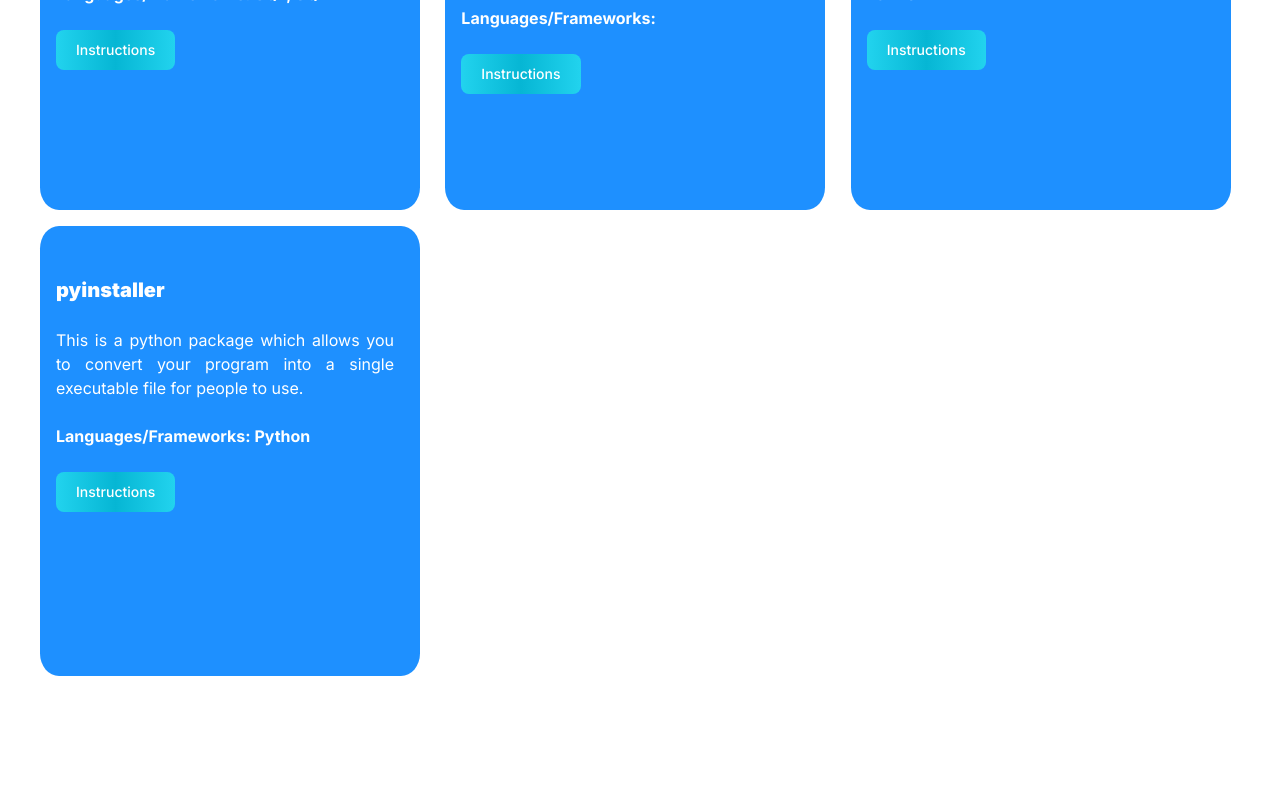
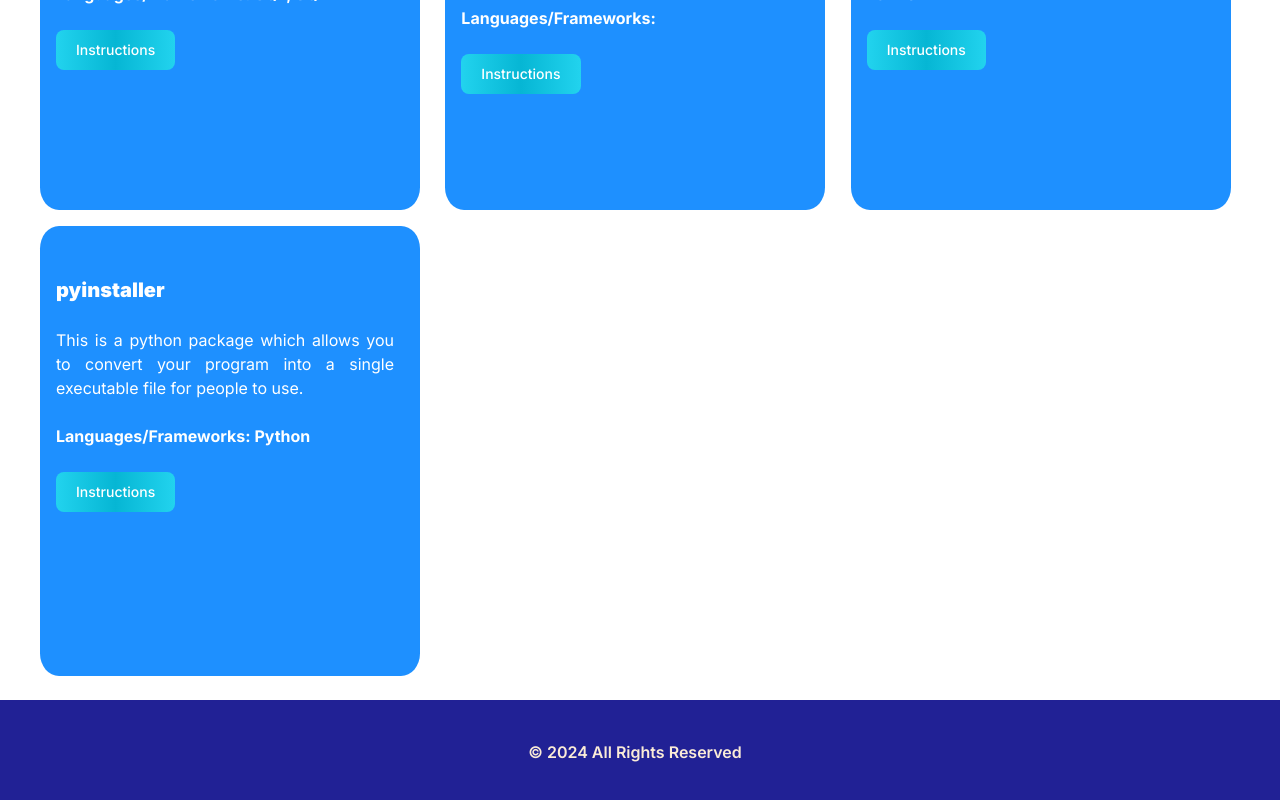
Before and after one commit to N00rAhmed/Free-Hosting-Services, a Next.js app: page /resources in a window 1280 px wide. Shown: the part 7968-8768 px from the top of the page. Before the commit the page ends 8644 px from the top, so only its background shows below. Built offline with nearby package versions, Linux system fonts and the light colour scheme.

Commit message:
made footer

```diff
--- /dev/null
+++ b/app/footer/footer.css
@@ -0,0 +1,8 @@
+
+.footer {
+    padding-top: 40px;
+    text-align: center;
+    background-color: rgb(33, 33, 149);
+    height: 100px;
+    color: antiquewhite;
+}
--- /dev/null
+++ b/app/footer/page.tsx
@@ -0,0 +1,22 @@
+
+import './footer.css';
+
+function page() {
+
+    const currentYear = new Date().getFullYear();
+
+
+  return (
+    <div>
+        <br />
+        <div className='footer'>
+
+            <p className="font-semibold">&copy; {currentYear} All Rights Reserved</p>
+
+        </div>
+
+    </div>
+  )
+}
+
+export default page
--- a/app/resources/page.tsx
+++ b/app/resources/page.tsx
@@ -3,6 +3,7 @@
 import Navbar from '@/app/navbar/page';
 import '../resources/resources.css';
 import data from '../data.json';
+import Footer from '../footer/page';
 import { useState, useEffect } from 'react';
 
 
@@ -82,7 +83,7 @@
 
       </div>
 
-
+    <Footer />
     </div>
   )
 }
```
